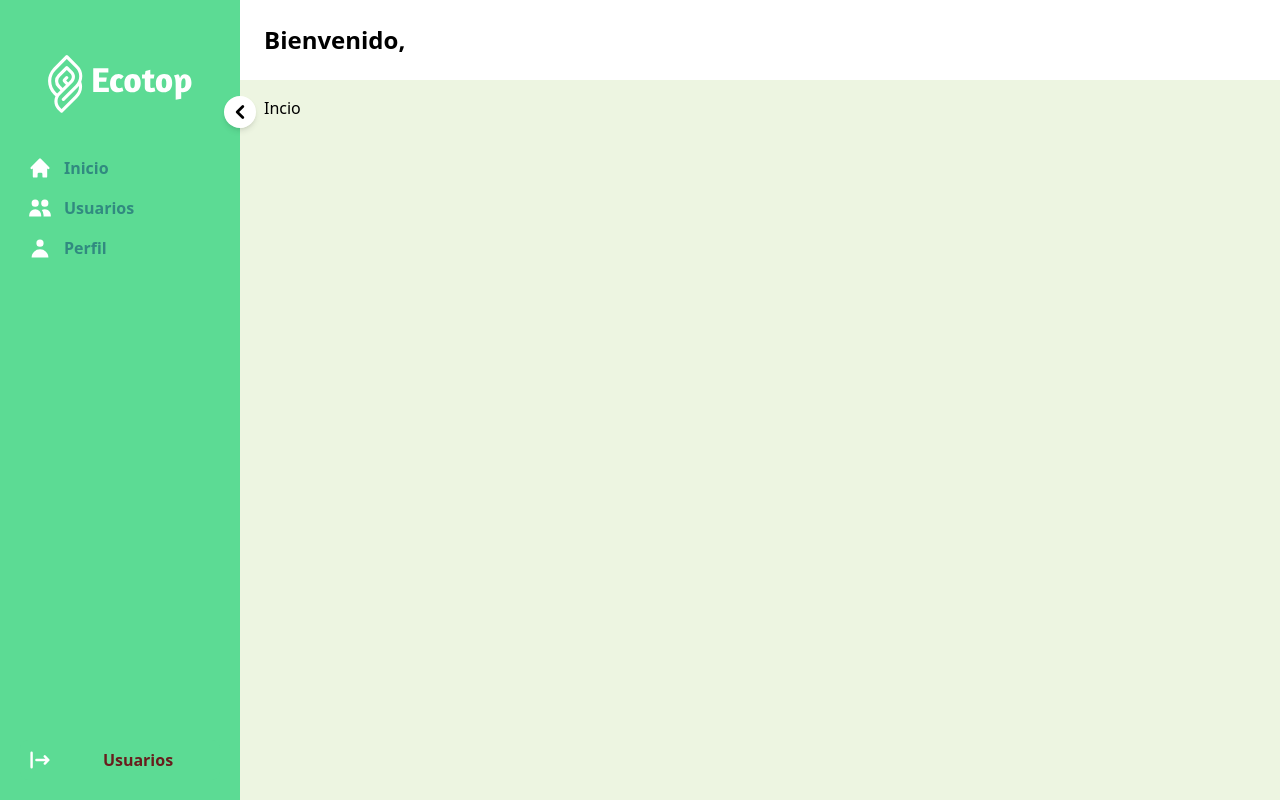
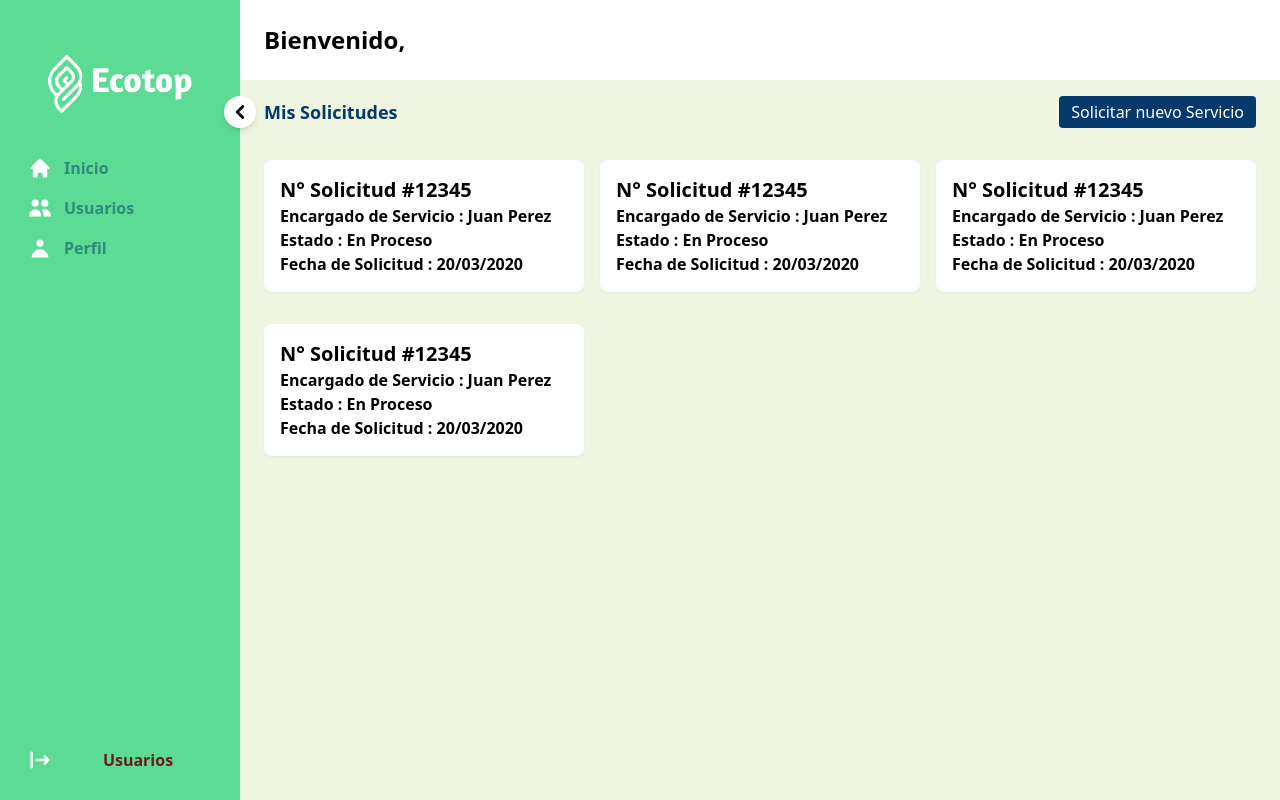
Before and after one commit to ediaz2/ecotop, a React (Create React App) app: page /main in a window 1280 px wide. Built offline with nearby package versions, Linux system fonts and the light colour scheme; no server answers; sample sign-in values are in the browser's storage.

Commit message:
feat: lista de services y creacion de services

```diff
--- a/src/App.jsx
+++ b/src/App.jsx
@@ -3,6 +3,7 @@ import LoginPage from 'pages/Auth/LoginPage';
 import Users from 'pages/Users/Index';
 import Profile from 'pages/Profile/Index';
 import ProfileAddresses from 'pages/Profile/Addresses';
+import CreateService from 'pages/Services/Create';
 import Home from 'pages/Home/Index';
 import { PageLayout } from 'layouts/PageLayout';
 
@@ -27,6 +28,10 @@ function App() {
       <Route path="/users" element={<PrivateRoute component={Users} />} />
       <Route path="/profile" element={<PrivateRoute component={Profile} />} />
       <Route
+        path="/servicio/create"
+        element={<PrivateRoute component={CreateService} />}
+      />
+      <Route
         path="/profile/addresses"
         element={<PrivateRoute component={ProfileAddresses} />}
       />
--- a/src/pages/Home/Index.jsx
+++ b/src/pages/Home/Index.jsx
@@ -1,9 +1,79 @@
 import { MContainer } from 'components/molecules/MContainer';
+import { MBox } from 'components/molecules/MBox';
+import { useNavigate } from 'react-router-dom';
 
-const HomePage = () => (
-  <MContainer>
-    <h1> Incio </h1>
-  </MContainer>
-);
+const HomePage = () => {
+  const navigate = useNavigate();
+  return (
+    <>
+      <MContainer>
+        <div className="flex items-center justify-between">
+          <h3 className="text-primary font-semibold text-lg">
+            Mis Solicitudes
+          </h3>
+          <button
+            className=" bg-primary text-white px-3 py-1 rounded"
+            onClick={() => {
+              navigate('/servicio/create');
+            }}>
+            Solicitar nuevo Servicio
+          </button>
+        </div>
+      </MContainer>
+      <MContainer>
+        <div className="grid grid-cols-3 gap-4">
+          <MBox className="p-4 rounded-lg bg-white">
+            <h4 id="name" className="text-xl font-semibold">
+              N° Solicitud #12345
+            </h4>
+            <h3 className="font-semibold text-blue-600">
+              Encargado de Servicio : Juan Perez
+            </h3>
+            <h3 className="font-semibold text-blue-600">Estado : En Proceso</h3>
+            <h3 className="font-semibold text-blue-600">
+              Fecha de Solicitud : 20/03/2020
+            </h3>
+          </MBox>
+          <MBox className="p-4 rounded-lg bg-white">
+            <h4 id="name" className="text-xl font-semibold">
+              N° Solicitud #12345
+            </h4>
+            <h3 className="font-semibold text-blue-600">
+              Encargado de Servicio : Juan Perez
+            </h3>
+            <h3 className="font-semibold text-blue-600">Estado : En Proceso</h3>
+            <h3 className="font-semibold text-blue-600">
+              Fecha de Solicitud : 20/03/2020
+            </h3>
+          </MBox>
+          <MBox className="p-4 rounded-lg bg-white">
+            <h4 id="name" className="text-xl font-semibold">
+              N° Solicitud #12345
+            </h4>
+            <h3 className="font-semibold text-blue-600">
+              Encargado de Servicio : Juan Perez
+            </h3>
+            <h3 className="font-semibold text-blue-600">Estado : En Proceso</h3>
+            <h3 className="font-semibold text-blue-600">
+              Fecha de Solicitud : 20/03/2020
+            </h3>
+          </MBox>
+          <MBox className="p-4 rounded-lg bg-white">
+            <h4 id="name" className="text-xl font-semibold">
+              N° Solicitud #12345
+            </h4>
+            <h3 className="font-semibold text-blue-600">
+              Encargado de Servicio : Juan Perez
+            </h3>
+            <h3 className="font-semibold text-blue-600">Estado : En Proceso</h3>
+            <h3 className="font-semibold text-blue-600">
+              Fecha de Solicitud : 20/03/2020
+            </h3>
+          </MBox>
+        </div>
+      </MContainer>
+    </>
+  );
+};
 
 export default HomePage;
--- /dev/null
+++ b/src/pages/Services/Create.jsx
@@ -0,0 +1,90 @@
+import { useDispatch, useSelector } from 'react-redux';
+import { useForm } from 'react-hook-form';
+import { yupResolver } from '@hookform/resolvers/yup';
+import { string, object } from 'yup';
+
+import { MContainer } from 'components/molecules/MContainer';
+import { MBox } from 'components/molecules/MBox';
+import { MInput } from 'components/molecules/forms/MInput';
+import { Abutton } from 'components/atoms/AButton';
+import { number } from 'yup';
+import { createService } from 'store/servicioReducer';
+
+const CreateServicio = () => {
+  const currentUser = useSelector((state) => state.auth.currentUser);
+  const dispatch = useDispatch();
+
+  const schema = object({
+    detalle: string().required('Detalle es requerido'),
+    observacion: string().required('Observación es requerido'),
+    descripcion: string().required('descripcion es requerida'),
+    monto: number().required('Monto es requerido'),
+  });
+
+  const {
+    register,
+    handleSubmit,
+    reset,
+    formState: { errors },
+  } = useForm({
+    resolver: yupResolver(schema),
+  });
+
+  const onSubmit = handleSubmit((data) => {
+    const payload = {
+      ...data,
+      idCorePersona: currentUser._id,
+      idEstadoServicio: '62425882b46db72a3afdb9f9',
+      estado: 'A',
+      fechaCreacion: '2022-03-28T02:43:31.551Z',
+      fechaModificacion: '2022-03-28T02:43:31.551Z',
+      idUsuarioCreacion: 1,
+      idUsuarioModificacion: 1,
+    };
+    dispatch(createService(payload));
+
+    reset();
+  });
+
+  return (
+    <>
+      <MContainer>
+        <h2 className="text-2xl font-semibold">Desea Solicitar Servicio</h2>
+      </MContainer>
+      <MContainer>
+        <MBox className="p-4 rounded-lg bg-white">
+          <form onSubmit={onSubmit}>
+            <MInput
+              label="Detalle"
+              name="detalle"
+              register={register}
+              error={errors.detalle?.message}
+            />
+            <MInput
+              label="Observación"
+              name="observacion"
+              register={register}
+              error={errors.observacion?.message}
+            />
+            <MInput
+              label="Descripcion"
+              name="descripcion"
+              register={register}
+              error={errors.descripcion?.message}
+            />
+            <MInput
+              label="Monto"
+              name="monto"
+              type="number"
+              register={register}
+              error={errors.monto?.message}
+            />
+            <Abutton type="submit">Crear solicitud</Abutton>
+          </form>
+        </MBox>
+      </MContainer>
+    </>
+  );
+};
+
+export default CreateServicio;
--- /dev/null
+++ b/src/services/servicio.js
@@ -0,0 +1,14 @@
+import { httpClient } from 'helpers/httpClient';
+
+export const createService = async (payload) => {
+  try {
+    const { data } = await httpClient.post('servicio', payload, {
+      headers: {
+        'Content-Type': 'application/json',
+      },
+    });
+    return [data.data, null];
+  } catch (error) {
+    return [null, error];
+  }
+};
--- a/src/store/actions.js
+++ b/src/store/actions.js
@@ -6,3 +6,6 @@ export const GET_CURRENT_USER = 'GET_CURRENT_USER';
 
 // Reducer user
 export const GET_ALL_USER = 'GET_ALL_USER';
+
+// Reducer service
+export const CREATE_SERVICE = 'CREATE_SERVICE';
--- a/src/store/index.js
+++ b/src/store/index.js
@@ -1,6 +1,7 @@
 import { createStore, combineReducers, applyMiddleware } from 'redux';
 import { authReducer } from 'store/authReducer';
 import { userReducer } from 'store/userReducer';
+import { servicioReducer } from 'store/servicioReducer';
 import thunk from 'redux-thunk';
 
 const middleware = applyMiddleware(thunk);
@@ -8,6 +9,7 @@ const middleware = applyMiddleware(thunk);
 const rootReducer = combineReducers({
   auth: authReducer,
   user: userReducer,
+  servicio: servicioReducer,
 });
 
 export const store = createStore(rootReducer, middleware);
--- /dev/null
+++ b/src/store/servicioReducer.js
@@ -0,0 +1,31 @@
+import * as actions from 'store/actions';
+import * as servicioServices from 'services/servicio';
+
+const servicioState = {
+  servicios: [],
+  currentService: {},
+};
+
+export const createService = (payload) => async (dispatch) => {
+  try {
+    const [currentService] = await servicioServices.createService(payload);
+    dispatch({
+      type: actions.CREATE_SERVICE,
+      payload: { currentService },
+    });
+  } catch (error) {
+    console.log(error);
+  }
+};
+
+const handlers = {
+  [actions.CREATE_SERVICE]: (state, { currentService }) => ({
+    ...state,
+    currentService,
+  }),
+};
+
+export const servicioReducer = (state = servicioState, action) => {
+  const handler = handlers[action.type];
+  return handler ? handler(state, action.payload) : state;
+};
```
